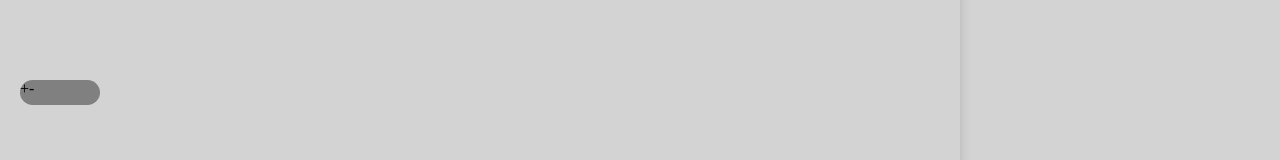
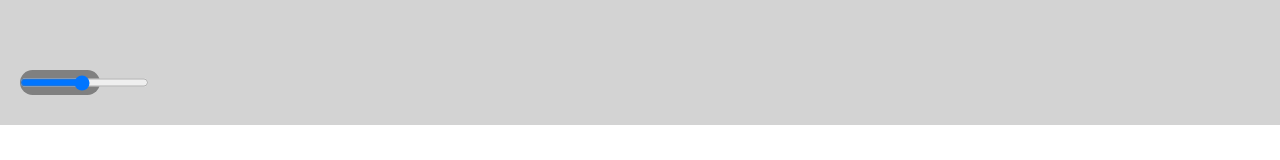
Before and after one commit to ji5485/Train-Map-Visualizer, a React (Create React App) app: page / in a window 1280 px wide. Shown: the part 675-835 px from the top of the page. After the commit the page ends 800 px from the top, so only its background shows below. Built offline with nearby package versions, Linux system fonts and the light colour scheme.

Commit message:
Complete Developing Zoom Function

```diff
--- a/src/components/App.tsx
+++ b/src/components/App.tsx
@@ -27,6 +27,7 @@ const globalStyle = css`
   }
 
   #root {
+    overflow: hidden;
     position: relative;
   }
 `
--- a/src/components/Coordinates/Coordinates.tsx
+++ b/src/components/Coordinates/Coordinates.tsx
@@ -1,12 +1,15 @@
 import { FunctionComponent } from 'react'
 import { jsx, css } from '@emotion/react'
 import Node from 'components/Node'
-// import { zoomState } from 'state/zoomState'
-// import { useRecoilValue } from 'recoil'
+import { zoomState } from 'state/zoomState'
+import { useRecoilValue } from 'recoil'
 
 const Coordinates: FunctionComponent = function () {
+  const zoom = useRecoilValue(zoomState)
+
   return (
-    <div css={coordinatesBackgroundStyle}>
+    <div css={coordinatesBackgroundStyle(zoom)}>
+      <div css={coordinatesContentStyle(zoom)}>
         {[1, 2, 3, 4, 5, 6].map((row: number) => (
           <div css={rowStyle} key={`row-${row}`}>
             {[1, 2, 3, 4, 5, 6, 7, 8].map((column: number) => (
@@ -15,16 +18,22 @@ const Coordinates: FunctionComponent = function () {
           </div>
         ))}
       </div>
+    </div>
   )
 }
 
-const coordinatesBackgroundStyle = css`
-  display: inline-block;
-  vertical-align: top;
-  position: relative;
-  width: calc(120px * 8);
+const coordinatesBackgroundStyle = (zoom: number) => css`
+  flex-shrink: 0;
+  display: flex;
+  width: calc(120px * 8 * ${zoom});
+  height: calc(120px * 6 * ${zoom});
+  margin: auto;
+`
+
+const coordinatesContentStyle = (zoom: number) => css`
   height: calc(120px * 6);
-  margin: 150px auto;
+  transform: scale(${zoom});
+  transform-origin: center;
   box-shadow: 0 0 10px rgba(0, 0, 0, 0.15);
 `
 
--- a/src/components/Display/Display.tsx
+++ b/src/components/Display/Display.tsx
@@ -15,10 +15,11 @@ const Display: FunctionComponent = function () {
 }
 
 const displayStyle = css`
-  overflow: auto;
+  display: flex;
+  overflow: scroll;
   position: relative;
-  min-width: 100%;
-  min-height: 100%;
+  width: 100%;
+  height: 100%;
   background: lightgrey;
 `
 
--- a/src/components/Node/Node.tsx
+++ b/src/components/Node/Node.tsx
@@ -6,6 +6,7 @@ const Node: FunctionComponent = function () {
 }
 
 const nodeStyle = css`
+  flex-shrink: 0;
   width: 120px;
   height: 120px;
   border: 0.5px solid rgba(0, 0, 0, 0.2);
--- a/src/components/ZoomWidget/ZoomWidget.tsx
+++ b/src/components/ZoomWidget/ZoomWidget.tsx
@@ -1,15 +1,25 @@
-import { FunctionComponent } from 'react'
+import { FunctionComponent, ChangeEvent } from 'react'
 import { jsx, css } from '@emotion/react'
 import { zoomState } from 'state/zoomState'
-import { useSetRecoilState } from 'recoil'
+import { useRecoilState } from 'recoil'
 
 const ZoomWidget: FunctionComponent = function () {
-  const setZoomState = useSetRecoilState<number>(zoomState)
+  const [zoom, setZoom] = useRecoilState<number>(zoomState)
+
+  const handleChangeZoom = ({
+    target: { value },
+  }: ChangeEvent<HTMLInputElement>) => setZoom(parseFloat(value))
 
   return (
     <div css={zoomWidgetStyle}>
-      <div onClick={() => setZoomState(zoom => zoom + 0.25)}>+</div>
-      <div onClick={() => setZoomState(zoom => zoom - 0.25)}>-</div>
+      <input
+        type="range"
+        value={zoom}
+        min="0.1"
+        max="2"
+        step="0.01"
+        onChange={handleChangeZoom}
+      />
     </div>
   )
 }
@@ -19,7 +29,7 @@ const zoomWidgetStyle = css`
 
   position: fixed;
   left: 20px;
-  bottom: 20px;
+  bottom: 30px;
 
   width: 80px;
   height: 25px;
```
Lines whose indentation alone changed are shown as unchanged.
